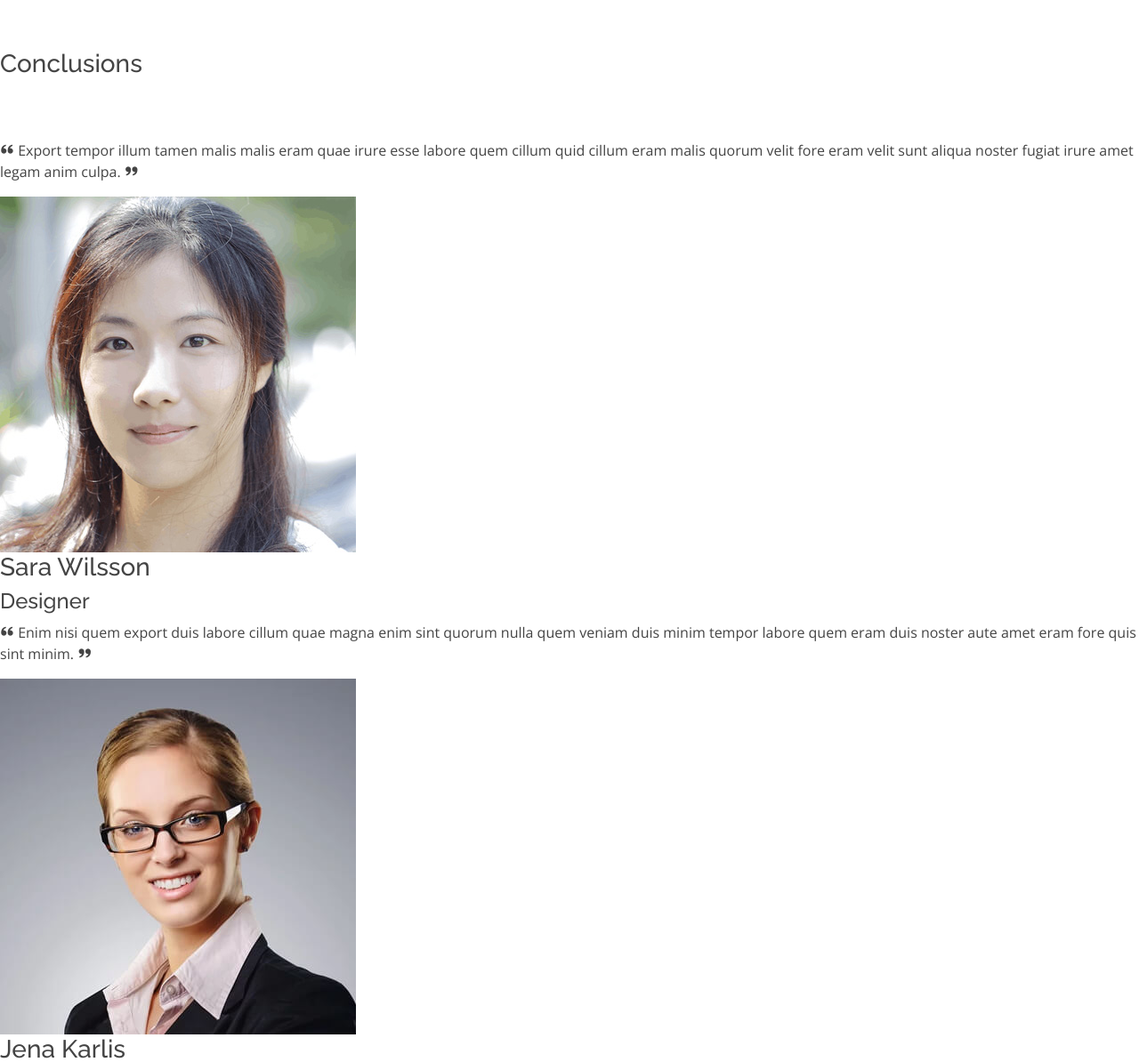
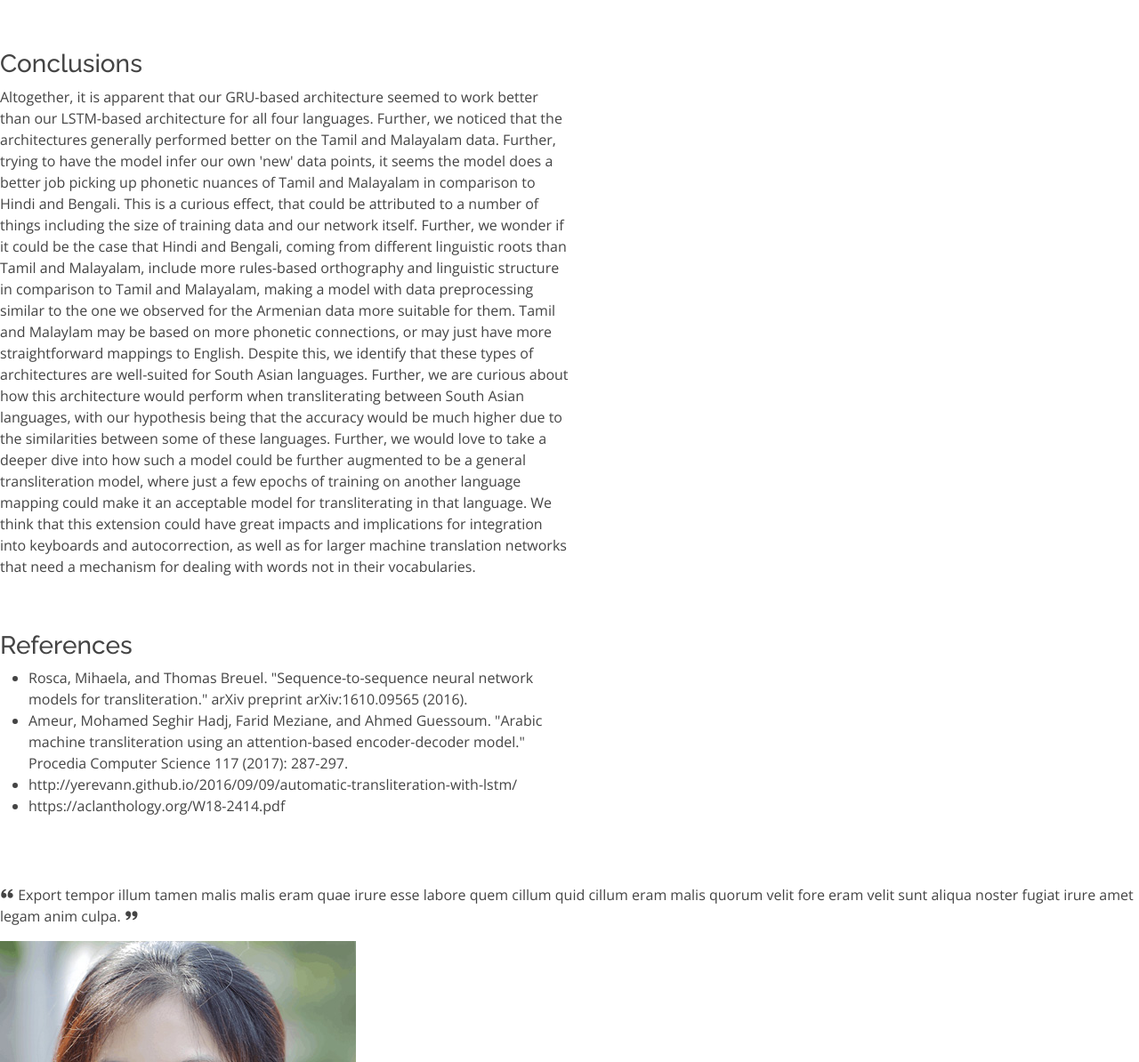
Before and after one commit to arkabhat/cse490g1-final-project, a plain HTML site: page docs/index.html in a window 1280 px wide. Shown: the part 6775-7969 px from the top of the page at 89% size. Drawn offline with nearby package versions, Linux system fonts and the light colour scheme.

Commit message:
added references and conclusion

```diff
--- a/docs/index.html
+++ b/docs/index.html
@@ -243,9 +243,31 @@
       <div class="col-lg-6 d-flex flex-column justify-contents-center" data-aos="fade-left">
         <div class="content pt-4 pt-lg-0">
           <h3> Conclusions</h3>
-
+          Altogether, it is apparent that our GRU-based architecture seemed to work better than our LSTM-based architecture for all four languages. Further, we noticed that
+          the architectures generally performed better on the Tamil and Malayalam data. Further, trying to have the model infer our own 'new' data points, it seems the model does
+          a better job picking up phonetic nuances of Tamil and Malayalam in comparison to Hindi and Bengali. This is a curious effect, that could be attributed to a number of things
+          including the size of training data and our network itself. Further, we wonder if it could be the case that Hindi and Bengali, coming from different linguistic roots than Tamil and
+          Malayalam, include more rules-based orthography and linguistic structure in comparison to Tamil and Malayalam, making a model with data preprocessing similar to the one we observed for the Armenian
+          data more suitable for them. Tamil and Malaylam may be based on more phonetic connections, or may just have more straightforward mappings to English. Despite this, we identify that
+          these types of architectures are well-suited for South Asian languages. Further, we are curious about how this architecture would perform when transliterating between
+          South Asian languages, with our hypothesis being that the accuracy would be much higher due to the similarities between some of these languages. Further, we would love to take a deeper dive
+          into how such a model could be further augmented to be a general transliteration model, where just a few epochs of training on another language mapping could make it an acceptable
+          model for transliterating in that language. We think that this extension could have great impacts and implications for integration into keyboards and autocorrection, as well as for larger machine
+          translation networks that need a mechanism for dealing with words not in their vocabularies.
         </div>
       </div>
+      <section id = "references">
+        <div class="col-lg-6 d-flex flex-column justify-contents-center" data-aos="fade-left">
+          <div class="content pt-4 pt-lg-0">
+            <h3> References</h3>
+           <ul>
+             <li> Rosca, Mihaela, and Thomas Breuel. "Sequence-to-sequence neural network models for transliteration." arXiv preprint arXiv:1610.09565 (2016).</li>
+             <li>Ameur, Mohamed Seghir Hadj, Farid Meziane, and Ahmed Guessoum. "Arabic machine transliteration using an attention-based encoder-decoder model." Procedia Computer Science 117 (2017): 287-297.</li>
+             <li>http://yerevann.github.io/2016/09/09/automatic-transliteration-with-lstm/</li>
+             <li>https://aclanthology.org/W18-2414.pdf</li>
+            </ul>
+          </div>
+        </div>
     </section>
 
     <!-- ======= About Section ======= -->
```
